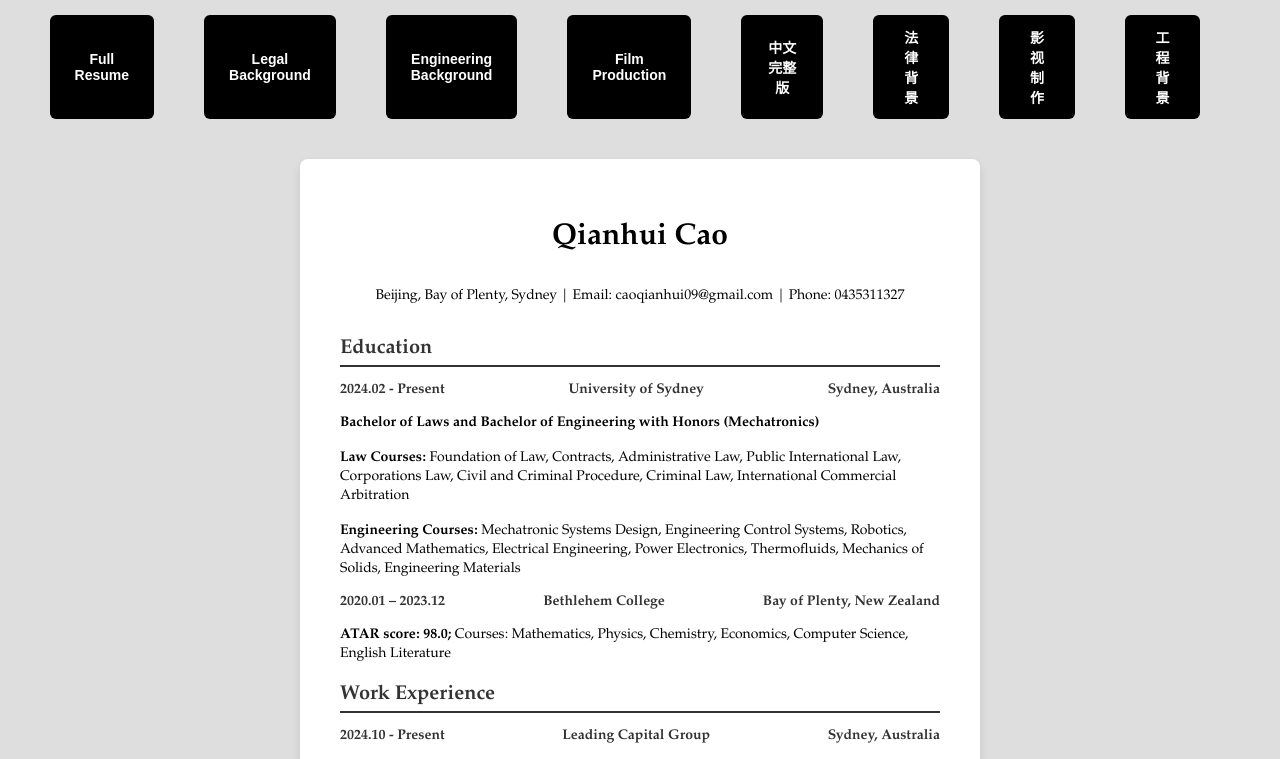
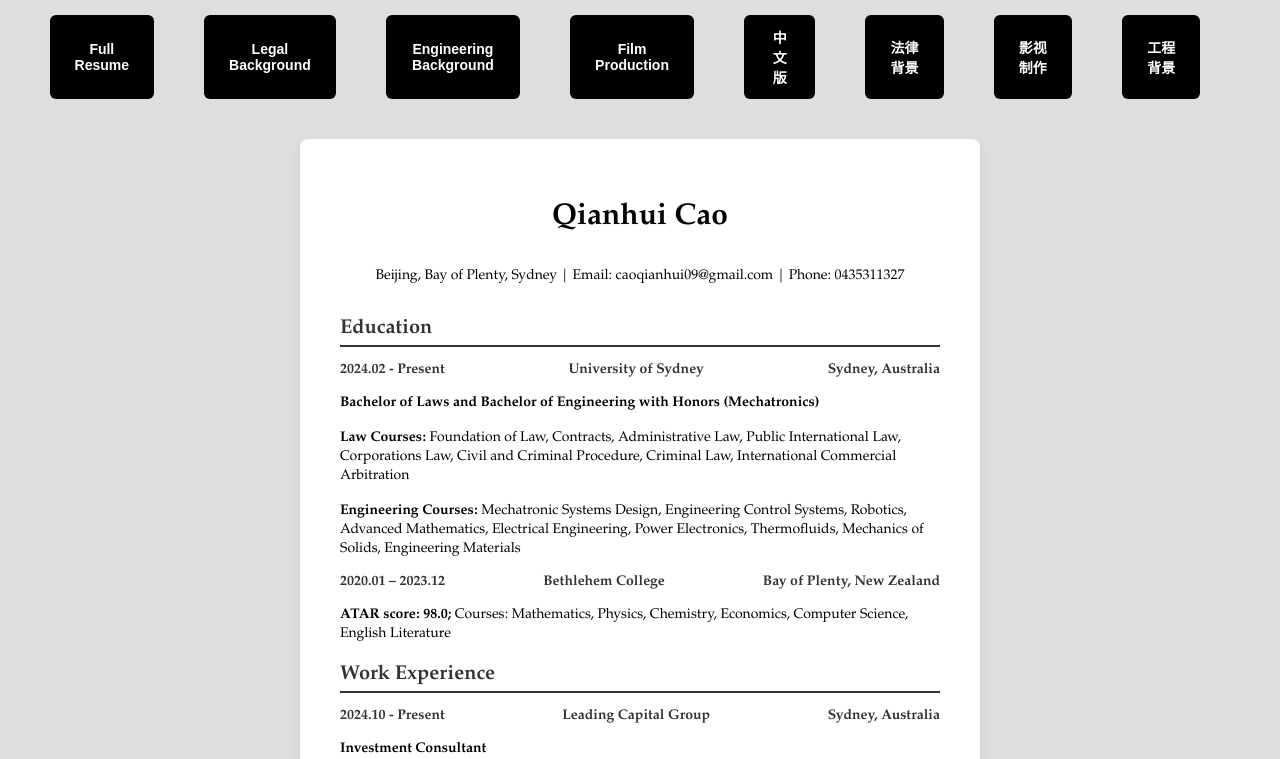
Before and after one commit to helencao06/cv, a plain HTML site: page index.html in a window 1280 px wide. Shown: the top 759 px of the page. Drawn offline with Linux system fonts and the light colour scheme.

Commit message:
Update index.html

```diff
--- a/index.html
+++ b/index.html
@@ -19,7 +19,7 @@
         <button onclick="showSection('law')">Legal Background</button>
         <button onclick="showSection('engineering')">Engineering Background </button>
         <button onclick="showSection('film')">Film Production </button>
-        <button onclick="showSection('chinese')"  >中文完整版</button>
+        <button onclick="showSection('chinese')"  >中文版</button>
         <button onclick="showSection('law1')">法律背景</button>
         <button onclick="showSection('film1')">影视制作</button>
         <button onclick="showSection('engineering1')">工程背景</button>
```
